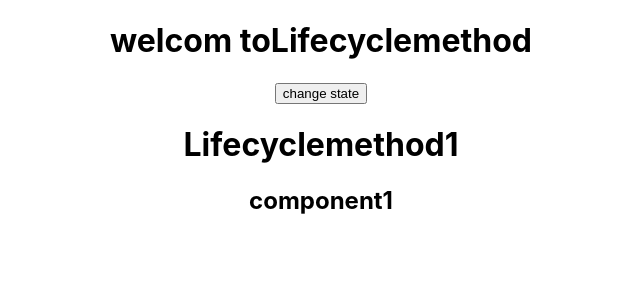
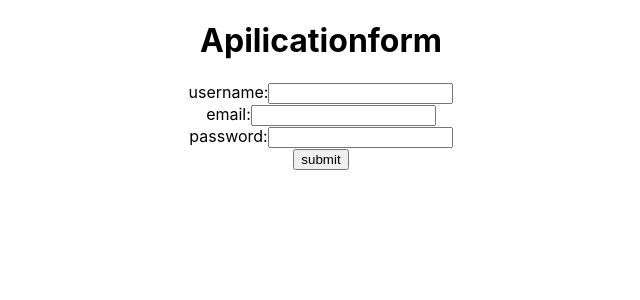
Before and after one commit to suryakalakasim/react, a React (Create React App) app: page / in a window 1280 px wide. Shown: the top 300 px of the page, without its empty margins (319-959 px from the left). Built offline with nearby package versions, Linux system fonts and the light colour scheme.

Commit message:
form handling

```diff
--- a/src/App.js
+++ b/src/App.js
@@ -13,6 +13,8 @@ import Lifecyclemethod from "./components/lifecycle";
 import ClickCounter from "./components/clickCounter";
 import HoverCounter from "./components/HoverCounter";
 import Component1 from "./components/component1";
+import Form from "./components/form";
+import Apilicationform from "./components/apform";
 export const context = createContext()
 function App() {
   let stdDetails ={name:"siva",marks:"100",age:"20"}
@@ -26,10 +28,12 @@ function App() {
 {/*<EvenntBind/>*/}
 {/*<Conditionalrender/>*/}
 {/*<UseStatehook/>*/}
-<Lifecyclemethod/>
+{/*<Lifecyclemethod/>*/}
 {/*<ClickCounter/>*/}
 {/*<HoverCounter/>*/}
-  <Component1/>
+{/*<Form/>*/}
+<Apilicationform/>
+  {/*<Component1/>*/}
   </div>
     }
 
--- a/src/component1.js
+++ b/src/component1.js
@@ -9,4 +9,4 @@ function Component1(){
 <Component2/>
     </div>
 }
-export default Component1;
+export default Component1;s
--- /dev/null
+++ b/src/components/apform.js
@@ -0,0 +1,31 @@
+import React, { useState } from "react";
+function Apilicationform (){
+    const [name,setName]= useState("")
+    const[mail,setMail]= useState("")
+     const [password,setPasswor]=useState("")
+     const handelSubmit=(event)=>{
+
+        alert(`${name} ${mail} ${password}`)
+        event.preventDefault();
+     }
+        return(<div>
+           <h1>Apilicationform</h1>
+           <form onSubmit={handelSubmit}>
+               <div>
+                   <label>username:</label>
+                   <input type="name" value={name} onChange={(e)=>setName(e.target.value)}/>
+               </div>
+               <div>
+                   <label>email:</label>
+                   <input type="email" value={mail} onChange={(e)=>setMail(e.target.value)}/>
+               </div>
+               <div>
+                   <label>password:</label>
+                   <input type="password" value={password} onChange={(e)=>setPasswor(e.target.value)}/>
+               </div>
+               <button type="submit" >submit</button>
+           </form>
+        </div>)
+
+}
+export default Apilicationform;
--- /dev/null
+++ b/src/components/form.js
@@ -0,0 +1,56 @@
+import React from "react";
+
+class Form extends React.Component{
+    constructor(){
+        super()
+        this.state={
+            username:"",
+            comments:"",
+            topics:""
+        }
+    }
+    handelUsername =(event)=>{
+        this.setState({
+             username:event.target.value
+        })
+    }
+    handelComments =(event)=>{
+        this.setState({
+            comments:event.target.value
+        })
+    }
+    handelTopics=(event)=>{
+       this.setState({
+           topics:event.target.value
+       })
+    }
+    handelSubmit=(event)=>{
+
+        alert(`${this.state.username} ${this.state.comments} ${this.state.topics}`)
+        event.preventDefault();
+    }
+    render(){
+        return(
+            <form onSubmit={this.handelSubmit}>
+                <div>
+                    <label>username:</label>
+                    <input type="name" value={this.state.value} onChange={this.handelUsername}/>
+                    <div>
+                    <label>comments</label>
+                    <textarea type="text" value={this.state.value} onChange={this.handelComments}/>
+                    </div>
+                    <div>
+                        <label>topics</label>
+                        <select value={this.state.valeu} onChange={this.handelTopics}>
+                            <option value="react">react</option>
+                            <option value="angular">anguler</option>
+                            <option value="vue">vue</option>
+                        </select>
+                    </div>
+                    <button type="submit">submit</button>
+                </div>
+            </form>
+        )
+    }
+}
+export default Form;
```
